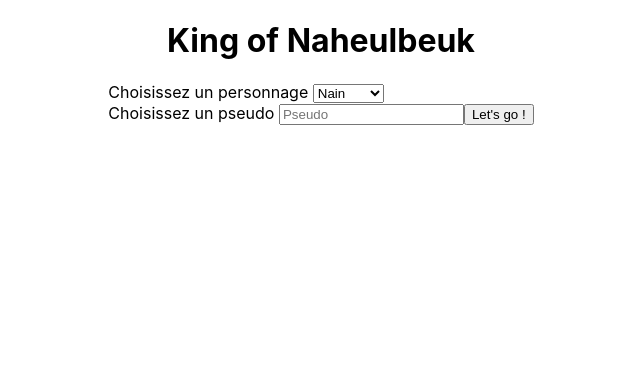
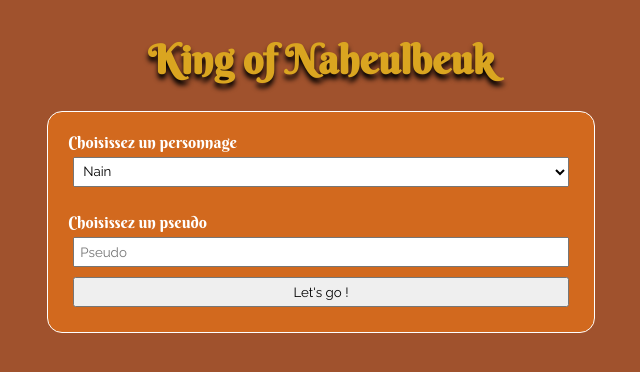
Before and after one commit to Mickael-Mesloub/king-of-naheulbeuk, a React (Create React App) app: page / in a window 1280 px wide. Shown: the top 372 px of the page, without its empty margins (319-959 px from the left). Built offline with nearby package versions, Linux system fonts and the light colour scheme.

Commit message:
mep redux, store

```diff
--- a/package.json
+++ b/package.json
@@ -3,12 +3,17 @@
   "version": "0.1.0",
   "private": true,
   "dependencies": {
+    "@reduxjs/toolkit": "^1.9.2",
     "@testing-library/jest-dom": "^5.16.5",
     "@testing-library/react": "^13.4.0",
     "@testing-library/user-event": "^13.5.0",
     "react": "^18.2.0",
     "react-dom": "^18.2.0",
+    "react-redux": "^8.0.5",
+    "react-router-dom": "^6.8.1",
     "react-scripts": "^5.0.1",
+    "redux": "^4.2.1",
+    "redux-thunk": "^2.4.2",
     "sass": "^1.58.0",
     "web-vitals": "^2.1.4"
   },
--- a/public/index.html
+++ b/public/index.html
@@ -3,7 +3,7 @@
   <head>
     <meta charset="utf-8" />
     <link rel="icon" href="%PUBLIC_URL%/favicon.ico" />
-    <meta name="viewport" content="width=device-width, initial-scale=1" />
+    <link href="https://fonts.googleapis.com/css2?family=Berkshire+Swash&family=Raleway:wght@400;700&display=swap" rel="stylesheet">    <meta name="viewport" content="width=device-width, initial-scale=1" />
     <meta name="theme-color" content="#000000" />
     <meta
       name="description"
--- a/src/App.js
+++ b/src/App.js
@@ -1,8 +1,11 @@
 import { useState } from "react"
 import {Form} from "./components/form/Form"
 import { personnages } from "./components/data/Characters"
+import './App.css'
+import './styles.scss'
 
 // Composant Title : pour titre dynamique en fonction des phases
+// Mettre en place un Context
 
 const App = () => {
 
@@ -16,14 +19,8 @@
             <h1>King of Naheulbeuk</h1>
 
              {/* Affiche le Form. Si form démonté (onSubmit), affiche message de bienvenue */}
-            {isFormShown ? (
+
                 <Form hero={hero} setHero={setHero}setPseudo={setPseudo} setIsFormShown={setIsFormShown}/>
-            ) :
-                <>
-                    <button onClick={() => setIsFormShown(true)}>Retour</button>
-                    <p>Bienvenue {pseudo} ! Prêt à combattre ? ⚔ </p>
-                </>
-            }
 
         </>
     )
@@ -38,3 +35,9 @@
 git push
 
 */
+
+/*
+
+On choisit un personnage, un pseudo et quand on submit, afficher les informations sur une autre page avec un dispatch et un useSelector
+
+*/
--- a/src/components/form/Form.js
+++ b/src/components/form/Form.js
@@ -1,59 +1,30 @@
 import { useEffect, useState } from "react"
 import {personnages} from '../data/Characters'
-
-
-// Pour forcer un nombre minimum de caractères
-const minLength = 2;
-// Pour forcer une expression rationnelle (interdit les caractères sépciaux sauf espaces (au milieu du pseudo), les tirets et underscores
-const regex = /^[\p{L}\p{Nd}_-]+[\p{L}\p{Nd}\s_-]+[\p{L}\p{Nd}_-]+$/;
-
-console.log(regex);
+import './styles.scss'
 
 
 export const Form = (props) => {
 
     const [inputValue, setInputValue] = useState("");
-    const [error, setError] = useState("");
-
 
     useEffect(() => {
-        console.log(error)
-    },[error])
+        console.log(inputValue);
+    },[inputValue])
 
-
-    const handleChange = (e, value=e.target.value) => {
-
-        setInputValue(value);
-        props.hero.name = value;
-
-        if(inputValue.length < minLength) {
-            setError(`*Veuillez choisir un pseudo d'au moins ${minLength} caractères!`);
-        } else {
-            setError("");
-        }
+    const handleChange = (e) => {
+        setInputValue(e.target.value);
     };
 
     const handleSubmit = (e) => {
         e.preventDefault();
-        let regex = new RegExp(/^[\p{L}\p{Nd}_-]+[\p{L}\p{Nd}\s_-]+[\p{L}\p{Nd}_-]+$/)
-        // Cache le form onSubmit
-        props.setIsFormShown(false);
-        props.setPseudo(props.hero.name);
+        props.hero.name = inputValue;
+        console.log(props.hero)
 
-        // Quand je submit, vérifie si les regex sont respectées. Si non, message d'erreur, caractères spéciaux non autorisés !
-        if (!regex.test(inputValue)) {
-            setError('*Les caractères spéciaux ne sont pas autorisés');
-        } else {
-            setError("");
-        }
-
-        // Quand je submit, hero.breed prend la valeur de l'option choisie
-        console.log(props.hero);
      }
 
     return(
         <>
-            <form onSubmit={handleSubmit}>
+            <form className="form"onSubmit={handleSubmit}>
                 <label htmlFor="hero">Choisissez un personnage </label>
                 <select id="hero" defaultValue={props.hero.breed}>
                     {personnages.map((e, i) => {
@@ -63,7 +34,6 @@
                 <br />
                 <label htmlFor="pseudo">Choisissez un pseudo </label>
                 <input value={inputValue} onChange={handleChange} type="text" id="pseudo" placeholder="Pseudo" />
-                {error && <div style={{color: "red"}}>{error}</div>}
                 <input type="submit" value="Let's go !" />
             </form>
         </>
--- /dev/null
+++ b/src/components/form/styles.scss
@@ -0,0 +1,20 @@
+.form {
+    display: flex;
+    flex-direction: column;
+    border: 1px solid 	#fff;
+    background-color: 	#D2691E;
+    color: #fff;
+    width: 40%;
+    border-radius: 15px;
+    padding: 20px;
+
+
+    input, select {
+        font-family: "Raleway", sans-serif;
+        padding: 5px;
+        margin: 5px;
+    }
+    button {
+        padding: 5px;
+    }
+}
--- a/src/index.js
+++ b/src/index.js
@@ -1,17 +1,19 @@
-import React from 'react';
-import ReactDOM from 'react-dom/client';
-import './index.css';
-import App from './App';
-import reportWebVitals from './reportWebVitals';
+import React from 'react'
+import ReactDOM from 'react-dom/client'
+// import './index.scss'
+import App from './App'
+import {Provider} from "react-redux";
+import configureAppStore from "./store/store";
+import {BrowserRouter} from "react-router-dom";
 
-const root = ReactDOM.createRoot(document.getElementById('root'));
+
+const store = configureAppStore()
+
+const root = ReactDOM.createRoot(document.getElementById("root"));
 root.render(
-  <React.StrictMode>
-    <App />
-  </React.StrictMode>
+    <Provider store={store}>
+        <BrowserRouter>
+            <App/>
+        </BrowserRouter>
+    </Provider>
 );
-
-// If you want to start measuring performance in your app, pass a function
-// to log results (for example: reportWebVitals(console.log))
-// or send to an analytics endpoint. Learn more: https://bit.ly/CRA-vitals
-reportWebVitals();
--- /dev/null
+++ b/src/store/config/enhancers/monitorReducers.js
@@ -0,0 +1,19 @@
+const round = number => Math.round(number * 100) / 100
+
+const monitorReducerEnhancer =
+  createStore => (reducer, initialState, enhancer) => {
+    const monitoredReducer = (state, action) => {
+      const start = performance.now()
+      const newState = reducer(state, action)
+      const end = performance.now()
+      const diff = round(end - start)
+
+      console.log('reducer process time:', diff)
+
+      return newState
+    }
+
+    return createStore(monitoredReducer, initialState, enhancer)
+  }
+
+export default monitorReducerEnhancer
--- /dev/null
+++ b/src/store/config/middleware/logger.js
@@ -0,0 +1,10 @@
+const logger = store => next => action => {
+    console.group(action.type)
+    console.info('dispatching', action)
+    let result = next(action)
+    console.log('next state', store.getState())
+    console.groupEnd()
+    return result
+  }
+
+  export default logger
--- /dev/null
+++ b/src/store/reducers.js
@@ -0,0 +1,9 @@
+// import {combineReducers} from "redux";
+// import reducer from 'chemin/reducer'
+
+// const rootReducer = combineReducers({
+//     nomDuState: reducer
+// })
+
+
+// export default rootReducer
--- /dev/null
+++ b/src/store/store.js
@@ -0,0 +1,17 @@
+import { configureStore } from '@reduxjs/toolkit'
+import monitorReducersEnhancer from './config/enhancers/monitorReducers'
+import logger from "./config/middleware/logger";
+import rootReducer from "./reducers";
+
+
+export default function configureAppStore(preloadedState) {
+  const store = configureStore({
+    reducer: rootReducer,
+    middleware: (getDefaultMiddleware) => getDefaultMiddleware().concat(logger),
+    preloadedState,
+    enhancers: [monitorReducersEnhancer]
+  })
+
+
+  return store
+}
--- /dev/null
+++ b/src/styles.scss
@@ -0,0 +1,20 @@
+
+
+body {
+    font-family: "Berkshire Swash", cursive;
+    background-color: 	#A0522D;
+
+}
+
+#root {
+    display: flex;
+    flex-direction: column;
+    align-items: center;
+    justify-content: center;
+}
+
+h1 {
+    color: 	#DAA520;
+    text-shadow: 0 5px 5px #000;
+    font-size: 40px;
+}
```
Also changed, not shown: src/store/slices/user/userSlice.js (added, +22 -0 lines), 1 other file (tests, documents, lock files or other folders).
